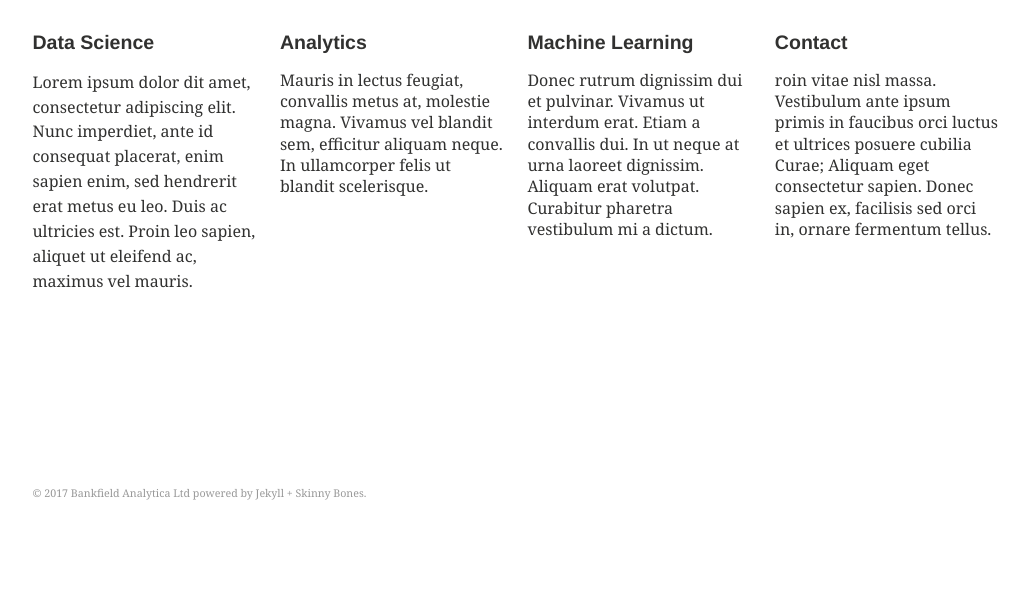
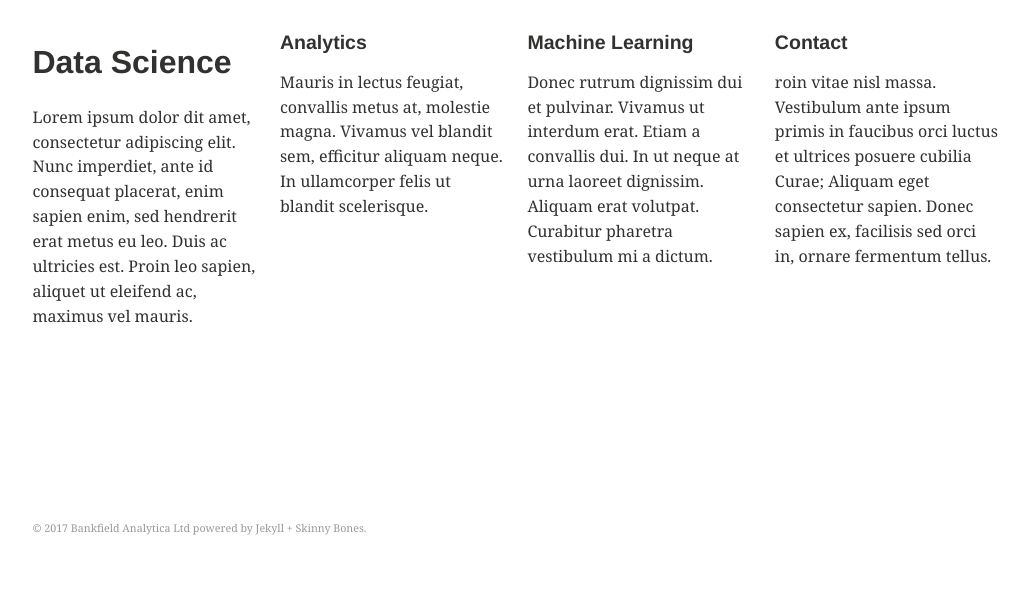
Before and after one commit to Bankfield-Analytica/.github.io, a Jekyll site: the page built from index.md, in a window 1280 px wide. Shown: the part 388-993 px from the top of the page, without its empty margins (124-1153 px from the left). Built offline with Jekyll 4.4.1, drawn with Linux system fonts in a browser that asks for light colours; before the commit the page ends 958 px from its top, so only the background shows below that.

Commit message:
Update index.md

```diff
--- a/index.md
+++ b/index.md
@@ -14,23 +14,23 @@ permalink: /
 <div class="tiles">
 
 <div class="tile">
-  <h1 class="post-title">Data Science</h1>
+  <h1>Data Science</h1>
   <p>Lorem ipsum dolor dit amet, consectetur adipiscing elit. Nunc imperdiet, ante id consequat placerat, enim sapien enim, sed hendrerit erat metus eu leo. Duis ac ultricies est. Proin leo sapien, aliquet ut eleifend ac, maximus vel mauris.</p>
 </div><!-- /.tile -->
 
 <div class="tile">
   <h1 class="post-title">Analytics</h1>
-  <p class="post-excerpt">Mauris in lectus feugiat, convallis metus at, molestie magna. Vivamus vel blandit sem, efficitur aliquam neque. In ullamcorper felis ut blandit scelerisque.</p>
+  <p>Mauris in lectus feugiat, convallis metus at, molestie magna. Vivamus vel blandit sem, efficitur aliquam neque. In ullamcorper felis ut blandit scelerisque.</p>
 </div><!-- /.tile -->
 
 <div class="tile">
   <h1 class="post-title">Machine Learning</h1>
-  <p class="post-excerpt">Donec rutrum dignissim dui et pulvinar. Vivamus ut interdum erat. Etiam a convallis dui. In ut neque at urna laoreet dignissim. Aliquam erat volutpat. Curabitur pharetra vestibulum mi a dictum.</p>
+  <p>Donec rutrum dignissim dui et pulvinar. Vivamus ut interdum erat. Etiam a convallis dui. In ut neque at urna laoreet dignissim. Aliquam erat volutpat. Curabitur pharetra vestibulum mi a dictum.</p>
 </div><!-- /.tile -->
 
 <div class="tile">
   <h1 class="post-title">Contact</h1>
-  <p class="post-excerpt">roin vitae nisl massa. Vestibulum ante ipsum primis in faucibus orci luctus et ultrices posuere cubilia Curae; Aliquam eget consectetur sapien. Donec sapien ex, facilisis sed orci in, ornare fermentum tellus.</p>
+  <p>roin vitae nisl massa. Vestibulum ante ipsum primis in faucibus orci luctus et ultrices posuere cubilia Curae; Aliquam eget consectetur sapien. Donec sapien ex, facilisis sed orci in, ornare fermentum tellus.</p>
 </div><!-- /.tile -->
 
 </div><!-- /.tiles -->
```
